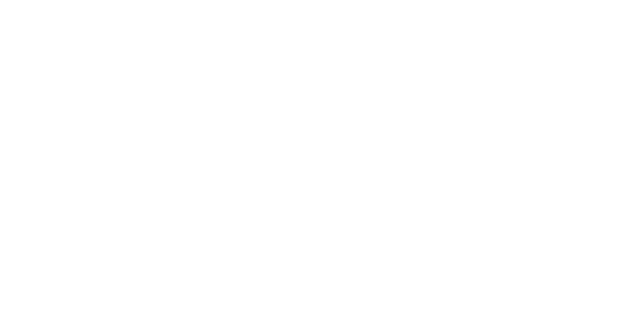
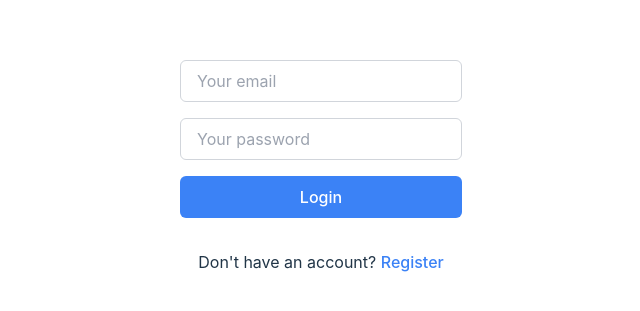
Before and after one commit to smiling-cobra/petpal-frontend, a Svelte app: page /login in a window 1280 px wide. Shown: the part 233-544 px from the top of the page, without its empty margins (319-959 px from the left). Built offline with nearby package versions, Linux system fonts and the light colour scheme.

Commit message:
registration page and route / fetchService / auth query

```diff
--- /dev/null
+++ b/src/components/templates/Login.svelte
@@ -0,0 +1,38 @@
+<script>
+  import { Link } from 'svelte-routing';
+
+  let email = '';
+  let password = '';
+
+  const handleLogin = async () => {
+    // Implement login logic here
+    console.log('Login attempt with', email, password);
+    // On successful login, redirect to another route or set user session
+  };
+</script>
+
+<form on:submit|preventDefault={handleLogin} class="flex flex-col gap-4 p-4 max-w-sm mx-auto">
+  <input
+    type="email"
+    bind:value={email}
+    placeholder="Your email"
+    class="px-4 py-2 border border-gray-300 rounded-md focus:border-blue-500 focus:ring focus:ring-blue-200 focus:outline-none transition duration-200"
+  />
+  <input
+    type="password"
+    bind:value={password}
+    placeholder="Your password"
+    class="px-4 py-2 border border-gray-300 rounded-md focus:border-blue-500 focus:ring focus:ring-blue-200 focus:outline-none transition duration-200"
+  />
+  <button
+    type="submit"
+    class="px-4 py-2 bg-blue-500 text-white rounded-md hover:bg-blue-600 focus:outline-none focus:ring focus:ring-blue-300 transition duration-200"
+  >
+    Login
+  </button>
+
+  <!-- Link to Registration page -->
+  <p class="text-center mt-4">
+    Don't have an account? <Link to="/registration" class="text-blue-500">Register</Link>
+  </p>
+</form>
--- a/src/components/templates/Register.svelte
+++ b/src/components/templates/Registration.svelte
@@ -1,4 +1,6 @@
 <script>
+  import { Link } from 'svelte-routing';
+
   let email = '';
   let password = '';
 
@@ -13,19 +15,30 @@
   <input
     type="email"
     bind:value={email}
-    placeholder="Email"
+    placeholder="Your email"
     class="px-4 py-2 border border-gray-300 rounded-md focus:border-blue-500 focus:ring focus:ring-blue-200 focus:outline-none transition duration-200"
   />
   <input
     type="password"
     bind:value={password}
-    placeholder="Password"
+    placeholder="Your password"
+    class="px-4 py-2 border border-gray-300 rounded-md focus:border-blue-500 focus:ring focus:ring-blue-200 focus:outline-none transition duration-200"
+  />
+  <input
+    type="password"
+    bind:value={password}
+    placeholder="Repeat your password"
     class="px-4 py-2 border border-gray-300 rounded-md focus:border-blue-500 focus:ring focus:ring-blue-200 focus:outline-none transition duration-200"
   />
   <button
     type="submit"
     class="px-4 py-2 bg-blue-500 text-white rounded-md hover:bg-blue-600 focus:outline-none focus:ring focus:ring-blue-300 transition duration-200"
   >
-    Login
+    Sign Up
   </button>
+
+  <!-- Link to Login page -->
+  <p class="text-center mt-4">
+    Already have an account? <Link to="/login" class="text-blue-500">Login</Link>
+  </p>
 </form>
--- /dev/null
+++ b/src/queries/auth.ts
@@ -0,0 +1,6 @@
+import { createQuery } from '@tanstack/svelte-query';
+import { post } from '../services/fetchService';
+
+export const useUserRegister = (payload: any) => {
+    return createQuery({ queryKey: ['userRegister'], queryFn: () => post('/api/register', payload) });
+};
```
Also changed, not shown: src/routes/index.ts (+5 -3 lines), src/services/fetchService.ts (added, +29 -0 lines).
